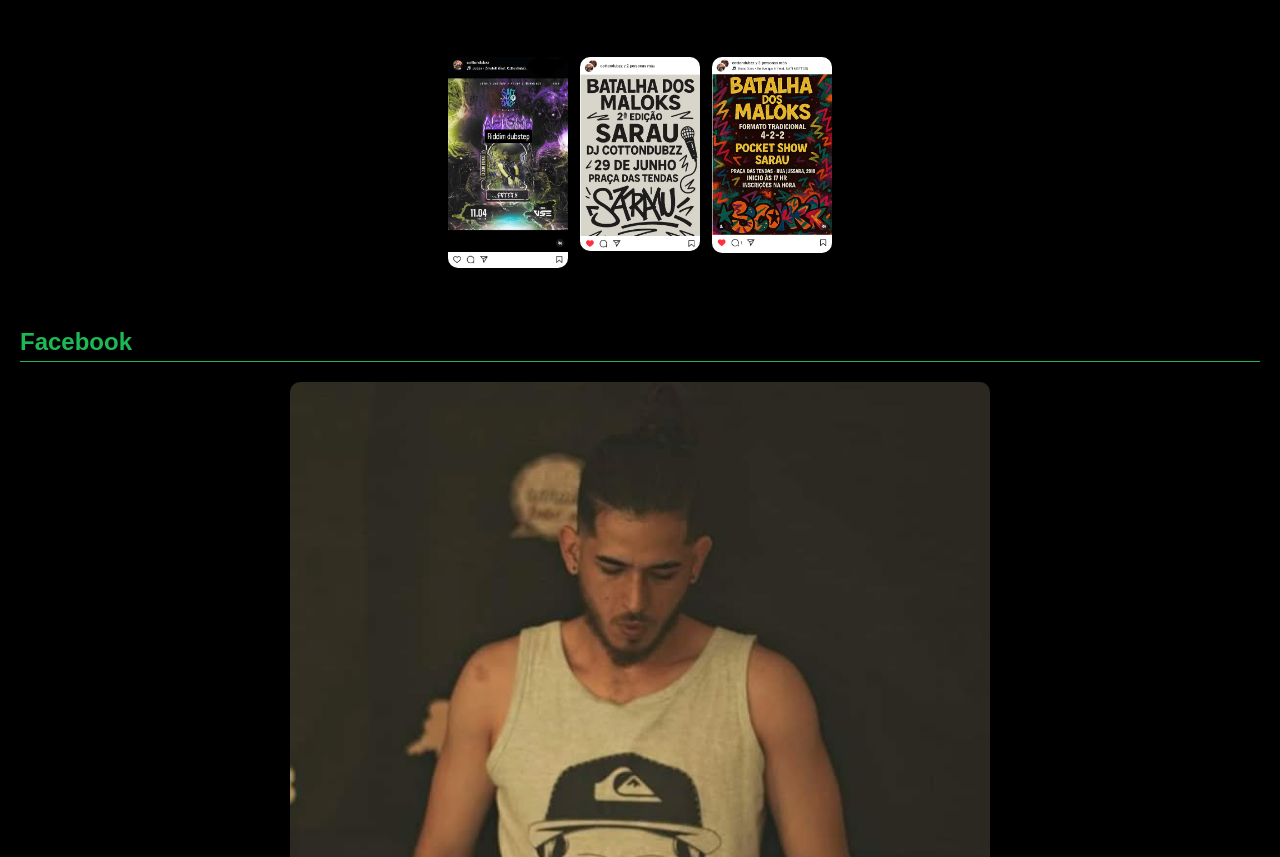
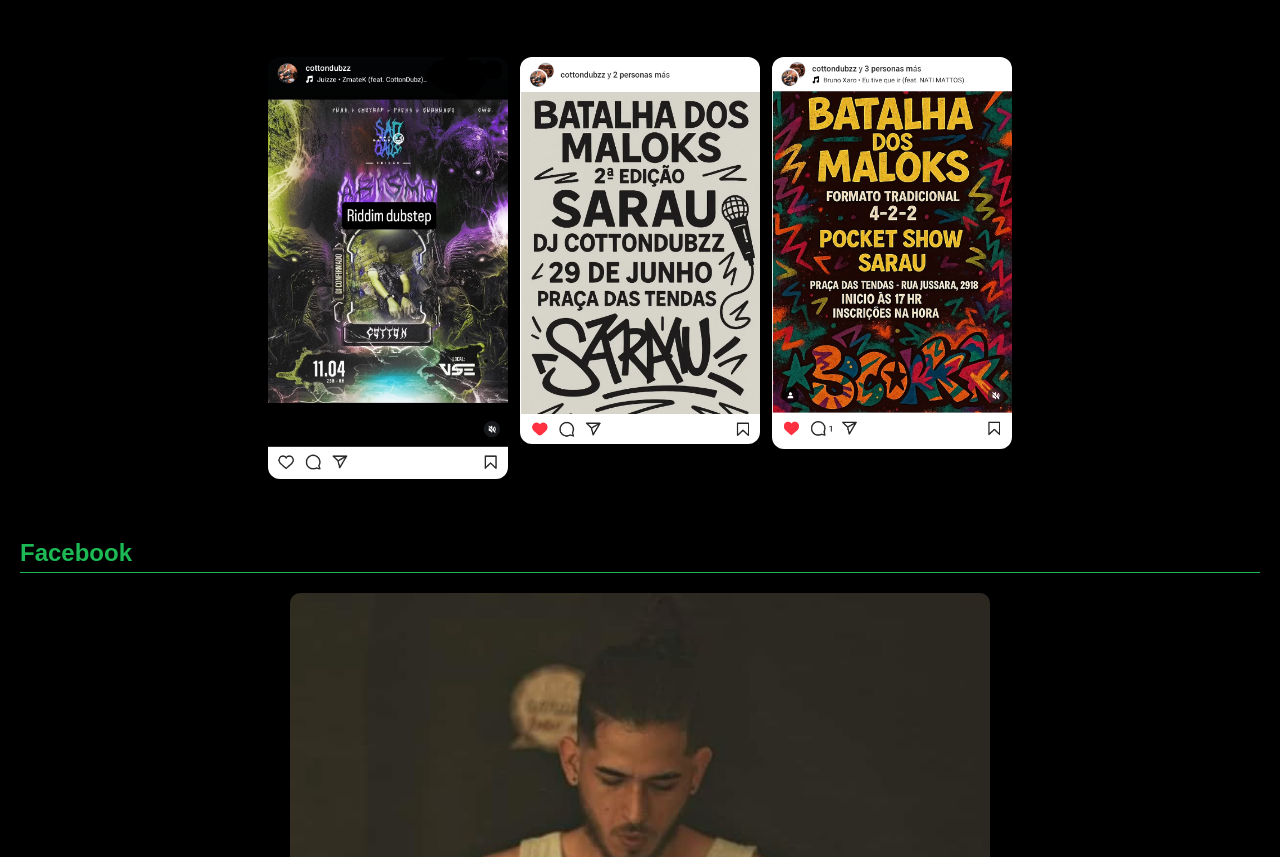
Before and after one commit to cottonofficial/index, a plain HTML site: page index.html in a window 1280 px wide. Shown: the part 1347-2204 px from the top of the page. Drawn offline with Linux system fonts and the light colour scheme.

Commit message:
SIZE EDIT
"Size img of ig post"

```diff
--- a/style.css
+++ b/style.css
@@ -214,9 +214,9 @@ form button:hover {
     }
 
     .contenedor-imagenes img {
-      width: 120px; /* Ajusta el tamaño según lo necesites */
+      width: 240px; /* Ajusta el tamaño según lo necesites */
       height: auto;
-      border-radius: 10px;
+      border-radius: 12px;
     }
 
 .product-grid {
```
